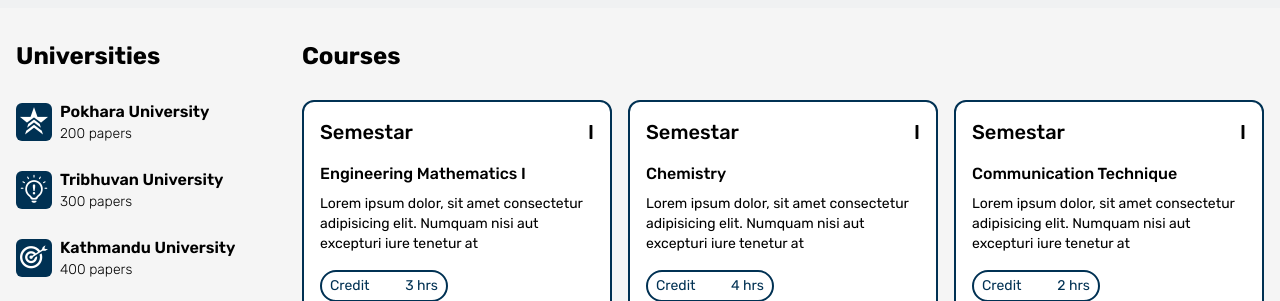
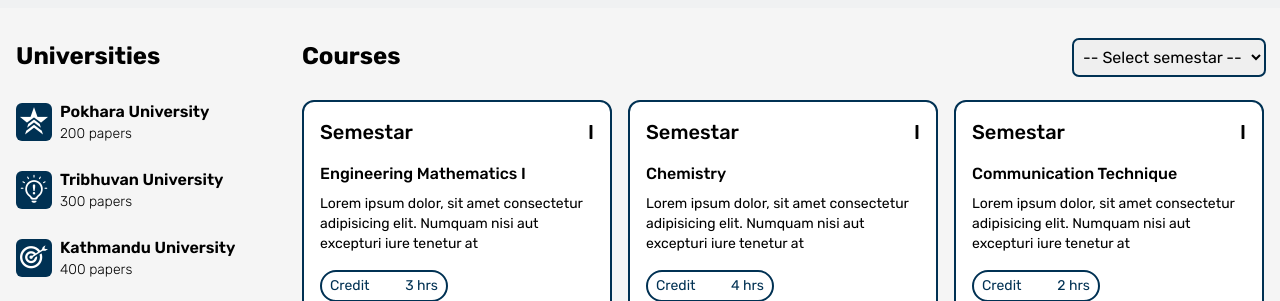
Before and after one commit to rk-codeflow/oig, a website: page index.html in a window 1280 px wide. Shown: the part 784-1085 px from the top of the page. Drawn offline with Linux system fonts and the light colour scheme.

Commit message:
select field added

```diff
--- a/index.html
+++ b/index.html
@@ -116,7 +116,20 @@
       </div>
 
       <div class="courses w-full">
-        <h3 class="font-bold text-lg md:text-xl lg:text-2xl mb-7">Courses</h3>
+        <div class="flex justify-between">
+          <h3 class="font-bold text-lg md:text-xl lg:text-2xl mb-7">Courses</h3>
+          <select name="semestar" id="semestar">
+            <option value="" selected>-- Select semestar --</option>
+            <option value="first">First</option>
+            <option value="second">Second</option>
+            <option value="third">Third</option>
+            <option value="fourth">Fourth</option>
+            <option value="fifth">Fifth</option>
+            <option value="sixth">Sixth</option>
+            <option value="seventh">Seventh</option>
+            <option value="eighth">Eighth</option>
+          </select>
+        </div>
 
         <div class="course-box"></div>
       </div>
--- a/tailwind.css
+++ b/tailwind.css
@@ -64,4 +64,11 @@
     grid-template-columns: repeat(auto-fit, minmax(300px, 1fr));
     gap: 1rem;
   }
+
+  .courses select {
+    outline: 2px solid #003153;
+    height: 35px;
+    border-radius: 5px;
+    padding: 5px;
+  }
 }
```
Also changed, not shown: css/styles.css.
